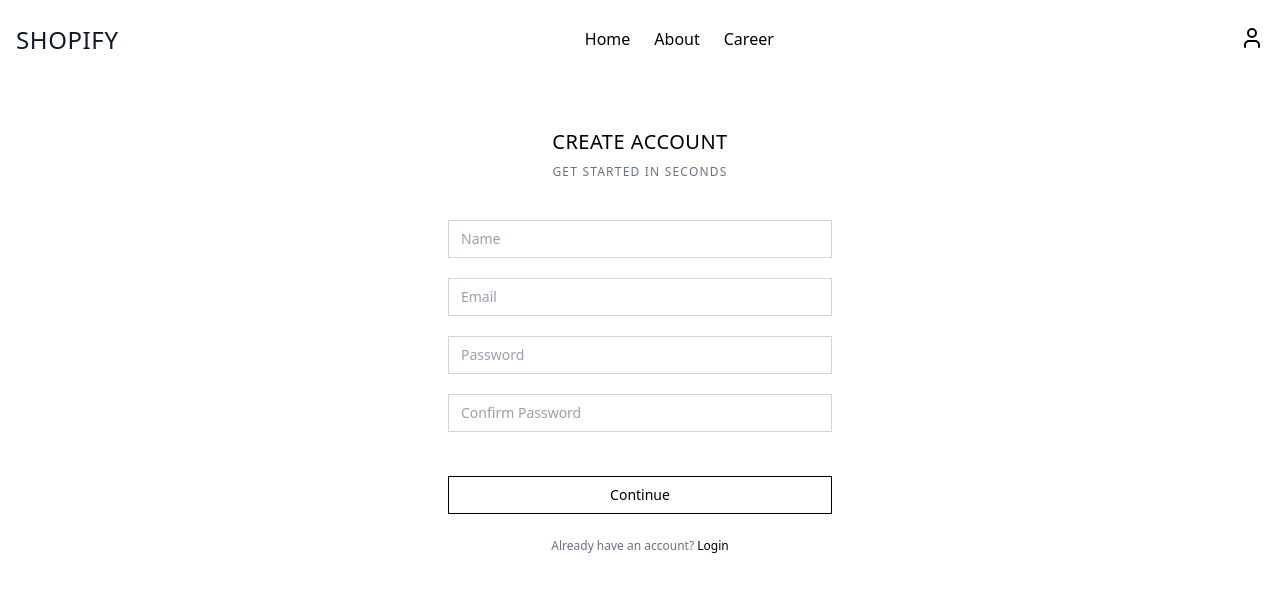
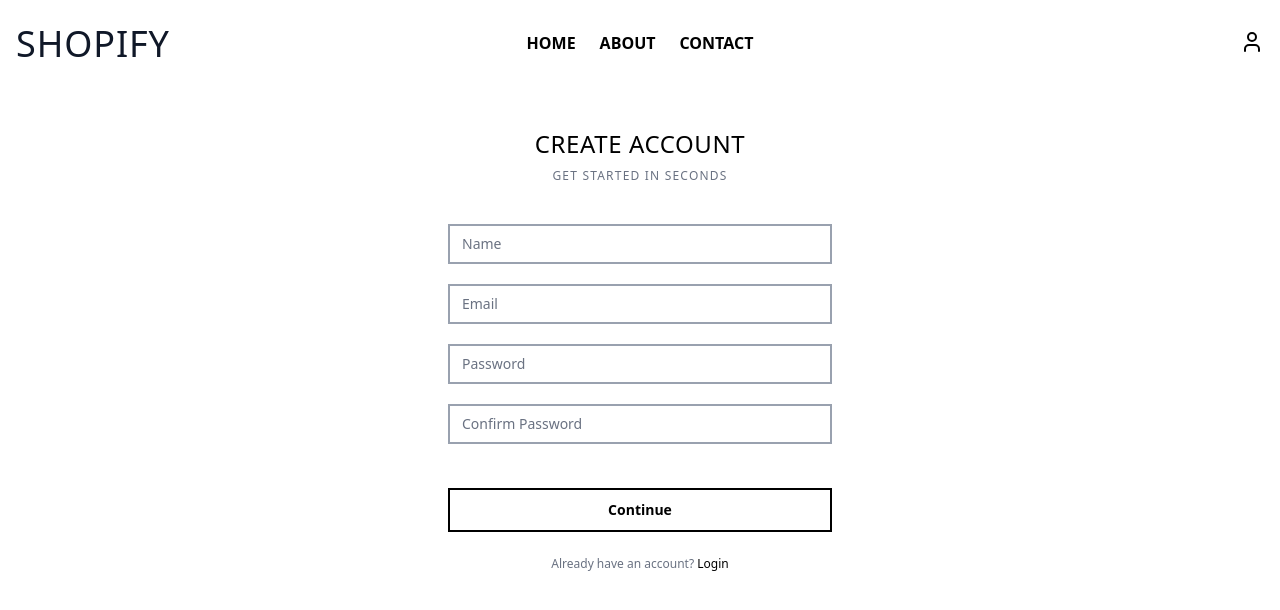
Before and after one commit to ShubhamKashyap45/mern-ecommerce-store, a React app in the folder E-commerce-store/frontend/: page /signup in a window 1280 px wide. Shown: the top 610 px of the page. Built offline with nearby package versions, Linux system fonts and the light colour scheme; no server answers; the HTML template or start-up script is replaced by a standard one.

Commit message:
imporve UI of login, signup and navbar

```diff
--- a/E-commerce-store/frontend/src/components/Navbar.jsx
+++ b/E-commerce-store/frontend/src/components/Navbar.jsx
@@ -8,41 +8,43 @@ const Navbar = () => {
 
   return (
     <header className='fixed top-0 left-0 w-full z-40 bg-white'>
-      <div className='container mx-auto mt-3 flex items-center justify-between px-4 py-3'>
+      <div className='container mx-auto mt-3 flex items-center px-4 py-3'>
         {/* Logo */}
-        <Link
-          to={'/'}
-          className='text-2xl font-medium tracking-wide text-gray-900 hover:text-gray-700 transition-colors'>
-          SHOPIFY
-        </Link>
+        <div className="flex-1">
+          <Link
+            to={'/'}
+            className='text-4xl font-medium tracking-wide text-gray-900 hover:text-gray-700 transition-colors'>
+            SHOPIFY
+          </Link>
+        </div>
 
         {/* Navigation */}
-        <nav className="flex-1 flex justify-center gap-6">
+        <nav className="flex justify-center gap-6">
 
           {/* Home */}
           <Link
             to={"/"}
-            className="text-black hover:text-gray-700 transition inline-block border-b-2 border-transparent hover:border-black">
-            Home
+            className="text-black font-semibold hover:text-gray-700 transition inline-block border-b-2 border-transparent hover:border-black">
+            HOME
           </Link>
 
           {/* About */}
           <Link
             to="/about"
-            className="text-black hover:text-gray-700 transition inline-block border-b-2 border-transparent hover:border-black">
-            About
+            className="text-black font-semibold hover:text-gray-700 transition inline-block border-b-2 border-transparent hover:border-black">
+            ABOUT
           </Link>
 
-          {/* Career */}
+          {/* Contact */}
           <Link
-            to="/career"
-            className="text-black hover:text-gray-700 transition inline-block border-b-2 border-transparent hover:border-black">
-            Career
+            to="/contact"
+            className="text-black font-semibold hover:text-gray-700 transition inline-block border-b-2 border-transparent hover:border-black">
+            CONTACT
           </Link>
         </nav>
 
 
-        <nav className="flex items-center gap-5">
+        <nav className="flex-1 flex justify-end gap-5">
           {/* Shopping Cart  Icon*/}
           {user && (
             <Link to="/cart"
--- a/E-commerce-store/frontend/src/pages/LoginPage.jsx
+++ b/E-commerce-store/frontend/src/pages/LoginPage.jsx
@@ -27,7 +27,7 @@ const LoginPage = () => {
         transition={{ duration: 0.5 }}
       >
         <div className="text-center">
-          <h2 className="text-xl font-medium tracking-wide uppercase text-black">
+          <h2 className="text-2xl font-medium tracking-wide uppercase text-black">
             Login
           </h2>
           <p className="mt-2 text-xs tracking-widest uppercase text-gray-500">
@@ -51,9 +51,9 @@ const LoginPage = () => {
             value={email}
             onChange={(e) => setEmail(e.target.value)}
             placeholder="Email"
-            className="w-full border border-gray-300 px-3 py-2 text-sm
-            text-black placeholder-gray-400 bg-transparent
-            focus:outline-none focus:border-black"
+            className="w-full border-2 border-gray-400 px-3 py-2 text-sm
+             text-black placeholder-gray-500 bg-transparent
+             focus:outline-none focus:border-black"
           />
 
           <input
@@ -62,17 +62,17 @@ const LoginPage = () => {
             value={password}
             onChange={(e) => setPassword(e.target.value)}
             placeholder="Password"
-            className="w-full border border-gray-300 px-3 py-2 text-sm
-            text-black placeholder-gray-400 bg-transparent
-            focus:outline-none focus:border-black"
+            className="w-full border-2 border-gray-400 px-3 py-2 text-sm
+             text-black placeholder-gray-500 bg-transparent
+             focus:outline-none focus:border-black"
           />
 
           <button
             type="submit"
             disabled={loading}
-            className="mt-6 w-full border border-black py-2 text-sm font-medium
-            text-black hover:bg-black hover:text-white transition
-            disabled:opacity-50"
+            className="mt-6 w-full border-2 border-black py-2.5 text-sm font-semibold
+           text-black hover:bg-black hover:text-white transition
+           disabled:opacity-50 disabled:cursor-not-allowed"
           >
             {loading ? "Logging in..." : "Continue"}
           </button>
--- a/E-commerce-store/frontend/src/pages/SignupPage.jsx
+++ b/E-commerce-store/frontend/src/pages/SignupPage.jsx
@@ -32,7 +32,7 @@ const SignupPage = () => {
         transition={{ duration: 0.5 }}
       >
         <div className="text-center">
-          <h2 className="text-xl font-medium tracking-wide uppercase text-black">
+          <h2 className="text-2xl font-medium tracking-wide uppercase text-black">
             Create Account
           </h2>
           <p className="mt-2 text-xs tracking-widest uppercase text-gray-500">
@@ -58,9 +58,9 @@ const SignupPage = () => {
               setFormData({ ...formData, name: e.target.value })
             }
             placeholder="Name"
-            className="w-full border border-gray-300 px-3 py-2 text-sm
-            text-black placeholder-gray-400 bg-transparent
-            focus:outline-none focus:border-black"
+            className="w-full border-2 border-gray-400 px-3 py-2 text-sm
+             text-black placeholder-gray-500 bg-transparent
+             focus:outline-none focus:border-black"
           />
 
           <input
@@ -71,9 +71,9 @@ const SignupPage = () => {
               setFormData({ ...formData, email: e.target.value })
             }
             placeholder="Email"
-            className="w-full border border-gray-300 px-3 py-2 text-sm
-            text-black placeholder-gray-400 bg-transparent
-            focus:outline-none focus:border-black"
+            className="w-full border-2 border-gray-400 px-3 py-2 text-sm
+             text-black placeholder-gray-500 bg-transparent
+             focus:outline-none focus:border-black"
           />
 
           <input
@@ -84,9 +84,9 @@ const SignupPage = () => {
               setFormData({ ...formData, password: e.target.value })
             }
             placeholder="Password"
-            className="w-full border border-gray-300 px-3 py-2 text-sm
-            text-black placeholder-gray-400 bg-transparent
-            focus:outline-none focus:border-black"
+            className="w-full border-2 border-gray-400 px-3 py-2 text-sm
+             text-black placeholder-gray-500 bg-transparent
+             focus:outline-none focus:border-black"
           />
 
           <input
@@ -97,17 +97,17 @@ const SignupPage = () => {
               setFormData({ ...formData, confirmPassword: e.target.value })
             }
             placeholder="Confirm Password"
-            className="w-full border border-gray-300 px-3 py-2 text-sm
-            text-black placeholder-gray-400 bg-transparent
-            focus:outline-none focus:border-black"
+            className="w-full border-2 border-gray-400 px-3 py-2 text-sm
+             text-black placeholder-gray-500 bg-transparent
+             focus:outline-none focus:border-black"
           />
 
           <button
             type="submit"
             disabled={loading}
-            className="mt-6 w-full border border-black py-2 text-sm font-medium
-            text-black hover:bg-black hover:text-white transition
-            disabled:opacity-50"
+            className="mt-6 w-full border-2 border-black py-2.5 text-sm font-semibold
+           text-black hover:bg-black hover:text-white transition
+           disabled:opacity-50 disabled:cursor-not-allowed"
           >
             {loading ? "Creating account..." : "Continue"}
           </button>
```
